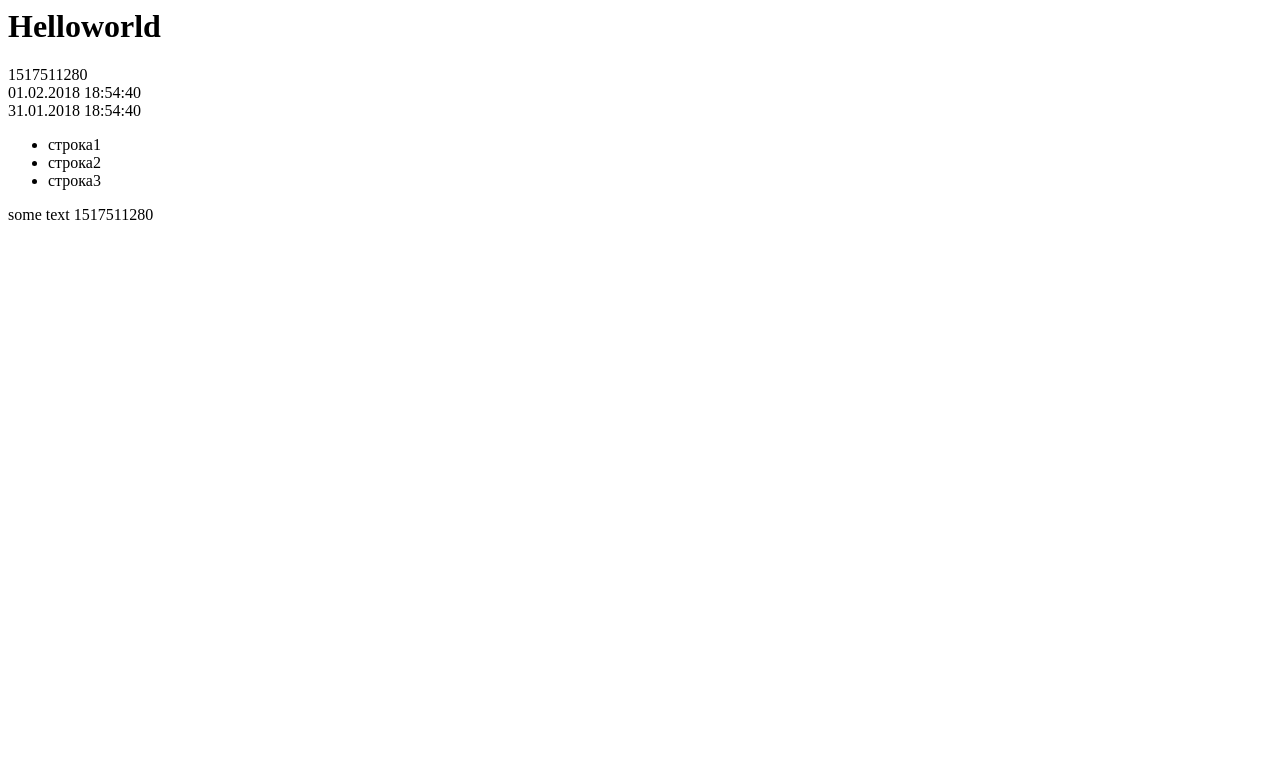
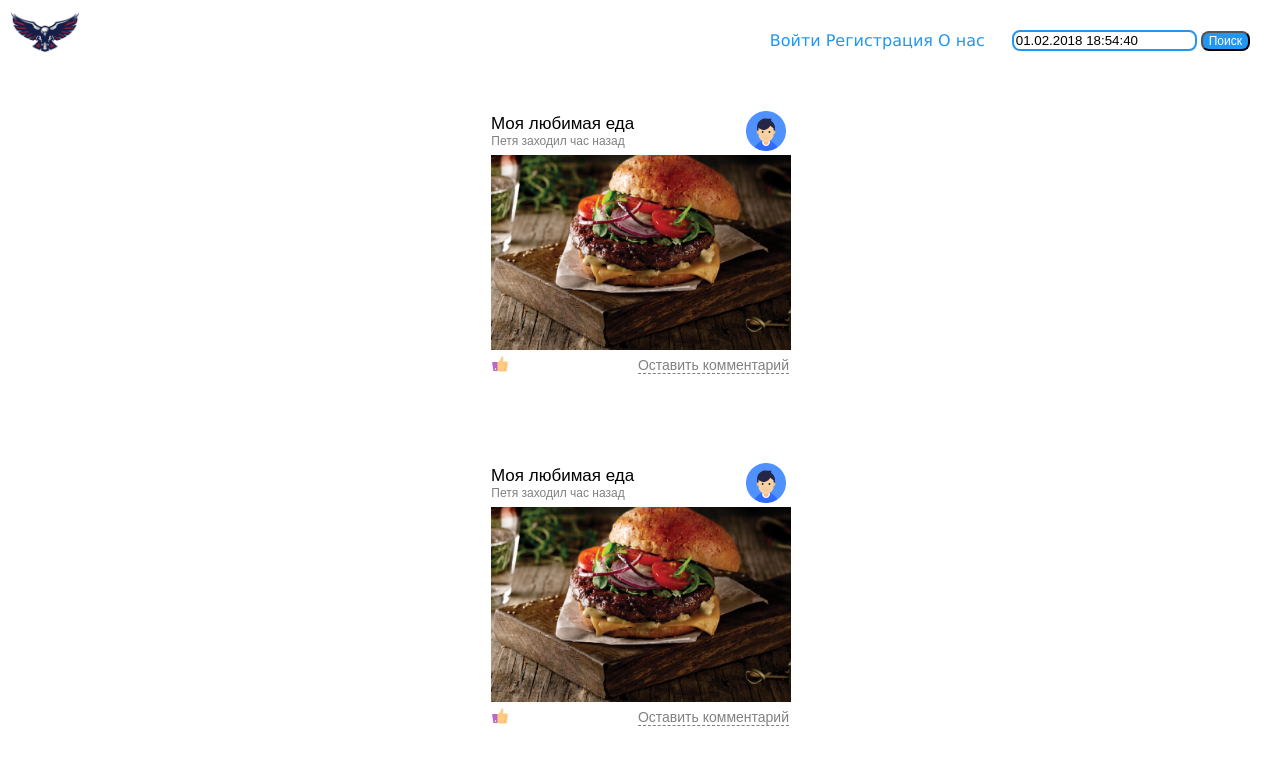
Before and after one commit to ivanbingo/skillup2, a PHP site: page / in a window 1280 px wide. Shown: the top 765 px of the page. Run offline with PHP 8.4, Linux system fonts and the light colour scheme; some libraries are stand-ins or nearby versions.

Commit message:
lesson 4

```diff
--- /dev/null
+++ b/include/head.php
@@ -0,0 +1,6 @@
+
+<head>
+    <title><?= RPODJECT_NAME ?></title>
+    <meta charset="utf-8">
+    <link rel="stylesheet" type="text/css" href="css/style.css">
+</head>
--- a/index.php
+++ b/index.php
@@ -1,17 +1,89 @@
-<h1>Helloworld</h1>
 
 
 
 
 <?php
+
+define('SECOND_IN_DAY', 86400);
+
 $currentDate = time();
-$yesterday = $currentDate - 60*60*24;
+$yesterday = $currentDate - SECOND_IN_DAY * 7;
 
-echo $currentDate . "<br />";
-echo date('d.m.Y H:i:s') ."<br />";
-echo date('d.m.Y H:i:s', $yesterday);
 
-require_once ('template.php')
+//require_once ('template.php')
+
+define('PRODJECT_NAME', 'Skillup');
 ?>
 
-<p>some text  <?= $currentDate ?></p>
+
+<!DOCTYPE html>
+<html>
+<?php require_once 'include/head.php'; ?>
+<body>
+<div class="container">
+    <div class="header">
+        <div class="logo">
+            <img src="image/logo.png">
+        </div>
+        <div class="search">
+            <form>
+                <input  type="text" name="Search" value="<?= date('d.m.Y H:i:s') ?>">
+                <button class="inp">Поиск</button>
+            </form>
+        </div>
+        <div class="menu">
+            <ul>
+                <li><a href="index.php">О нас</a></li>
+                <li><a href="index.php">Регистрация</a></li>
+                <li><a href="index.php">Войти</a></li>
+
+            </ul>
+        </div>
+
+    </div>
+    <div class="head_posts">
+        <div class="title">
+            <h1>Моя любимая еда</h1>
+        </div>
+        <div class="ava"><img src="image/ava.png"></div>
+        <div class="user">Петя заходил час назад</div>
+
+        <div class="post_img">
+            <img src="image/post.jpg">
+        </div>
+        <div class="footer_post">
+            <div class="like">
+                <a href="#"><img src="image/like.png"></a>
+            </div>
+            <div class="comments">
+                <a href="#">Оставить комментарий</a>
+            </div>
+        </div>
+    </div>
+
+    <div class="head_posts">
+        <div class="title">
+            <h1>Моя любимая еда</h1>
+        </div>
+        <div class="ava"><img src="image/ava.png"></div>
+        <div class="user">Петя заходил час назад</div>
+
+        <div class="post_img">
+            <img src="image/post.jpg">
+        </div>
+        <div class="footer_post">
+            <div class="like">
+                <a href="#"><img src="image/like.png"></a>
+            </div>
+            <div class="comments">
+                <a href="#">Оставить комментарий</a>
+            </div>
+        </div>
+    </div>
+
+    <div class="footer">
+
+    </div>
+</div>
+</body>
+</html>
```
